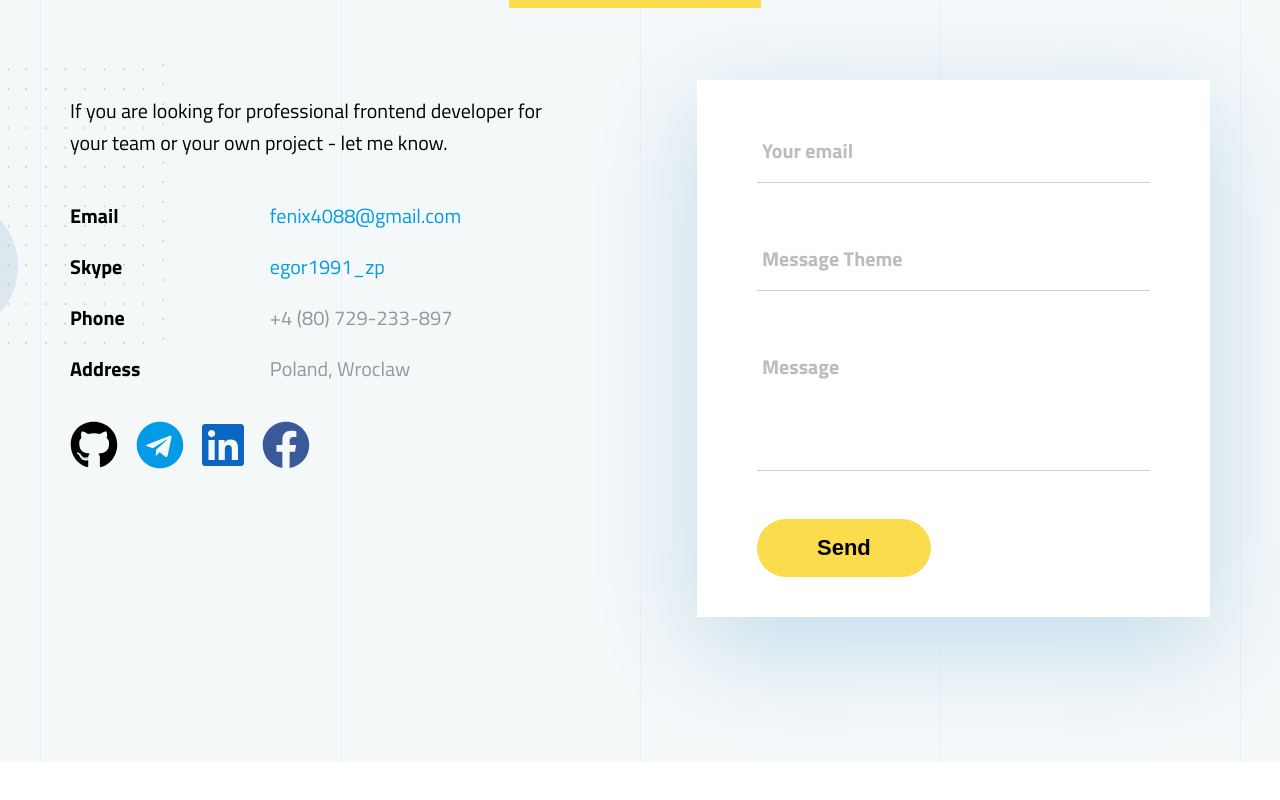
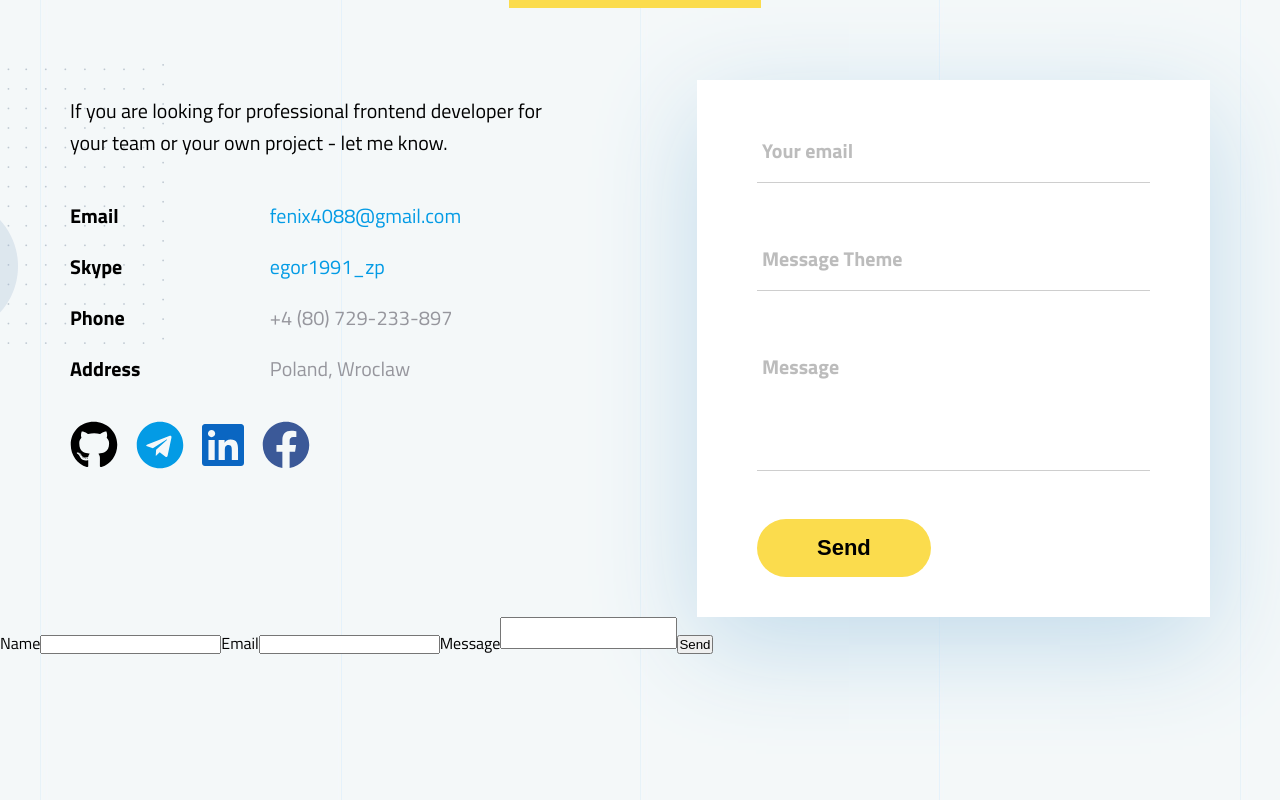
Before and after one commit to Fenix4088/PortfolioApp, a React (Create React App) app: page /#/ in a window 1280 px wide. Shown: the part 5717-6517 px from the top of the page. Before the commit the page ends 6479 px from the top, so only its background shows below. Built offline with nearby package versions, Linux system fonts and the light colour scheme.

Commit message:
17 Added emailjs

```diff
--- a/package.json
+++ b/package.json
@@ -11,6 +11,7 @@
     "@testing-library/jest-dom": "^5.11.4",
     "@testing-library/react": "^11.1.0",
     "@testing-library/user-event": "^12.1.10",
+    "emailjs-com": "^2.6.4",
     "react": "^17.0.1",
     "react-dom": "^17.0.1",
     "react-router-dom": "^5.2.0",
--- a/src/App.js
+++ b/src/App.js
@@ -32,7 +32,7 @@
 }
 
 export const Overlay = ({ menuStatus, ...props }) => {
-  return <div className={`${menuStatus ? "overlay" : ""}`}></div>;
+  return <div className={`${menuStatus ? "overlay" : ""}`}> </div>;
 };
 
 export default App;
--- a/src/Components/Contacts/Contacts.jsx
+++ b/src/Components/Contacts/Contacts.jsx
@@ -3,6 +3,7 @@
 import contactBg from "../../assets/img/backgrounds/contacts-lines-grey-bg.jpg";
 import dotsImg from "../../assets/img/contacts/dots.png";
 import { Intouch } from "../CommonComponents/IntouchBlock/Intouch";
+import { ContactUs } from "../../utils/contactUs";
 
 export const Contacts = (props) => {
   return (
@@ -102,6 +103,8 @@
           </form>
         </div>
       </div>
+
+      <ContactUs/>
     </section>
   );
 };
--- /dev/null
+++ b/src/utils/contactUs.jsx
@@ -0,0 +1,29 @@
+import React from 'react';
+import emailjs from 'emailjs-com';
+
+export function ContactUs() {
+
+    function sendEmail(e) {
+        e.preventDefault();
+
+        emailjs.sendForm('service_2wk4yc9', 'template_59m3bfi', e.target, 'user_LF091J7HzI7ijp7ACG5T1')
+            .then((result) => {
+                console.log(result.text);
+            }, (error) => {
+                console.log(error.text);
+            });
+    }
+
+    return (
+        <form className="contact-form" onSubmit={sendEmail}>
+            <input type="hidden" name="contact_number" />
+            <label>Name</label>
+            <input type="text" name="user_name" />
+            <label>Email</label>
+            <input type="email" name="user_email" />
+            <label>Message</label>
+            <textarea name="message" />
+            <input type="submit" value="Send" />
+        </form>
+    );
+}
```
Also changed, not shown: 1 other file (tests, documents, lock files or other folders).
